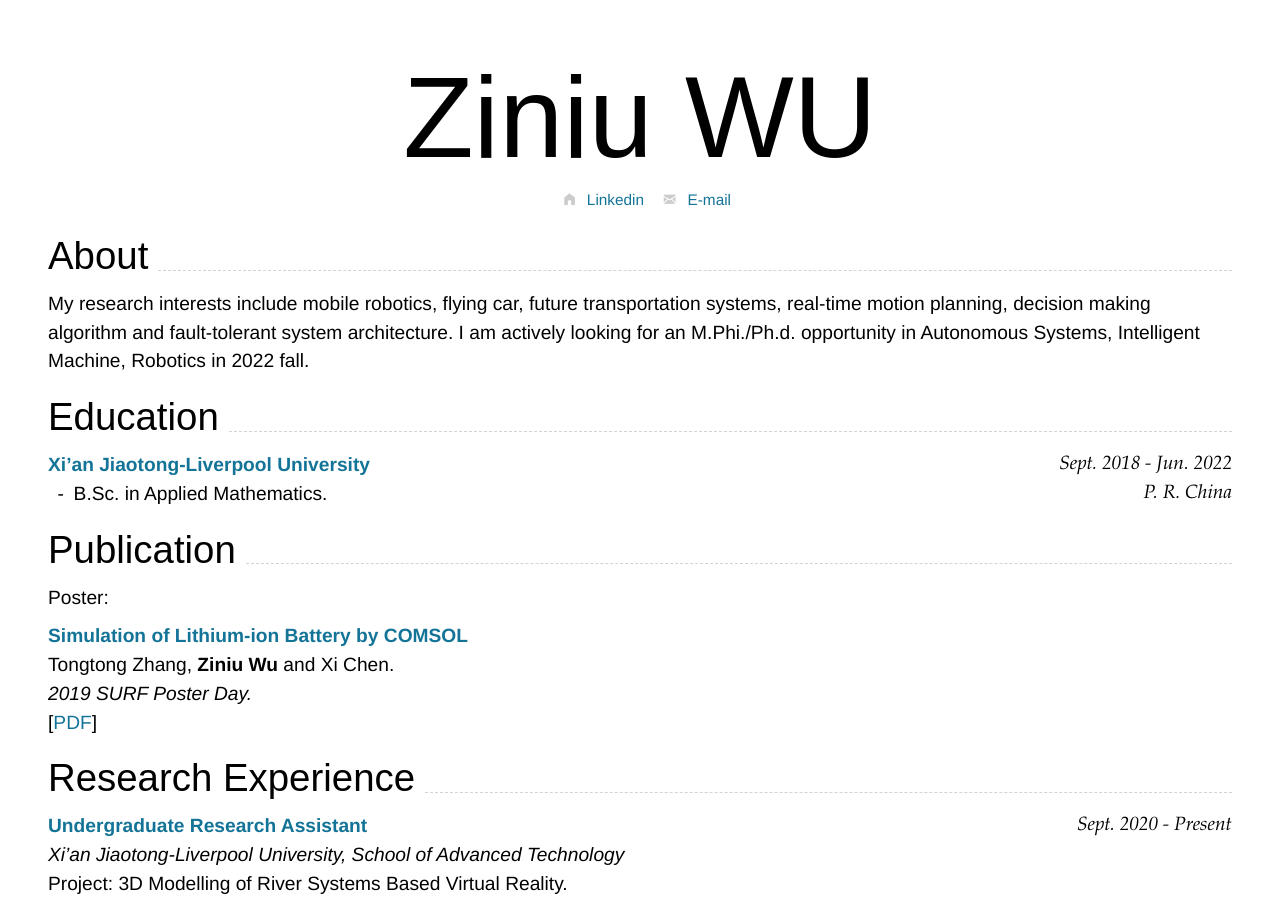
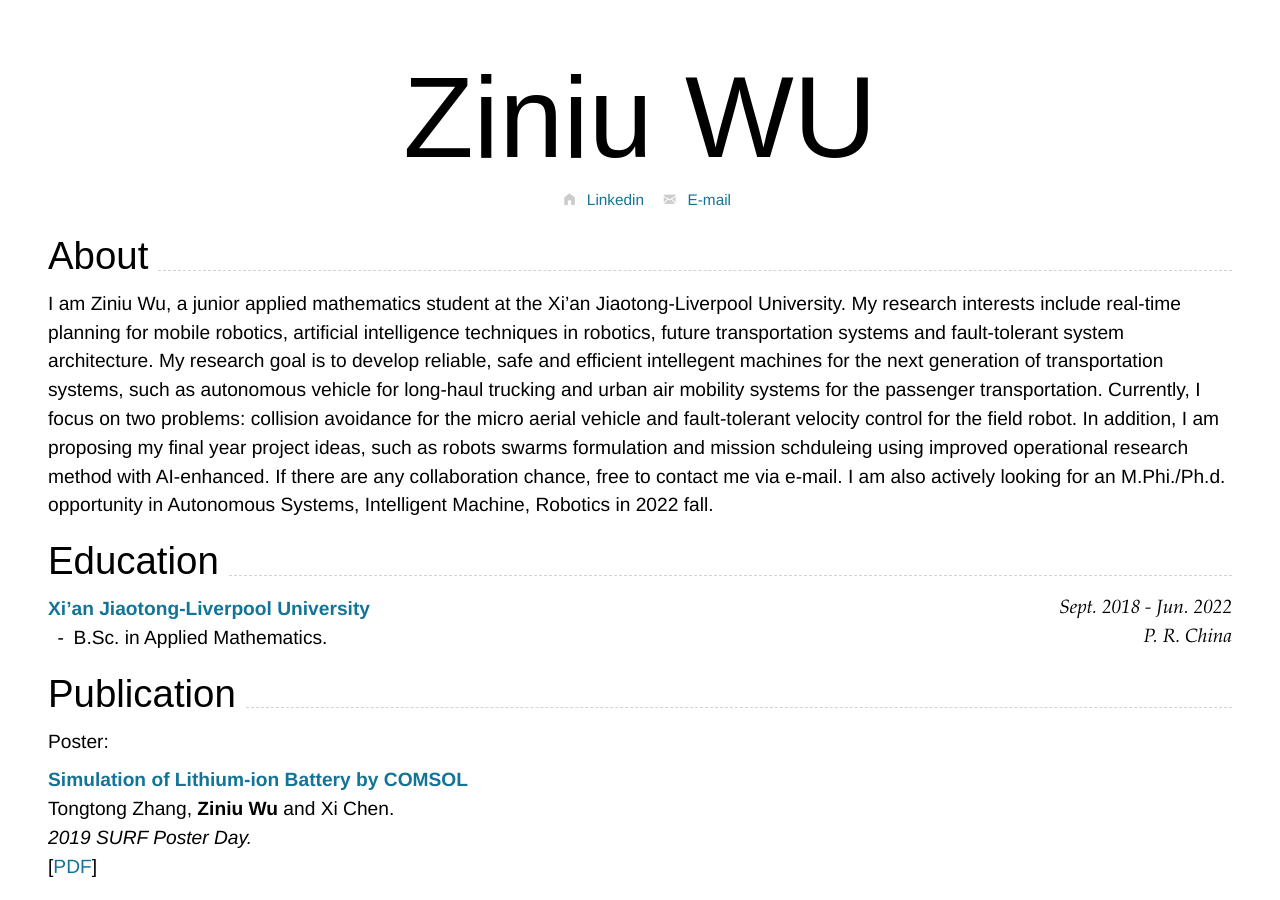
Before and after one commit to RoboDD/ziniu-cv, a Jekyll site: the page built from index.md, in a window 1280 px wide and 900 px high. Built offline with Jekyll 4.4.1, drawn with Linux system fonts in a browser that asks for light colours; nearby versions of some CDN libraries.

Commit message:
Update index.md

```diff
--- a/index.md
+++ b/index.md
@@ -23,7 +23,7 @@ Supported arguments:
 
 ## About
 
-My research interests include mobile robotics, flying car, future transportation systems, real-time motion planning, decision making algorithm and fault-tolerant system architecture. I am actively looking for an M.Phi./Ph.d. opportunity in Autonomous Systems, Intelligent Machine, Robotics in 2022 fall.
+I am Ziniu Wu, a junior applied mathematics student at the Xi'an Jiaotong-Liverpool University. My research interests include real-time planning for mobile robotics,  artificial intelligence techniques in robotics, future transportation systems and fault-tolerant system architecture. My research goal is to develop reliable, safe and efficient intellegent machines for the next generation of transportation systems, such as autonomous vehicle for long-haul trucking and urban air mobility systems for the passenger transportation. Currently, I focus on two problems:  collision avoidance for the micro aerial vehicle and fault-tolerant velocity control for the field robot. In addition, I am proposing my final year project ideas, such as robots swarms formulation and mission schduleing using improved operational research method with AI-enhanced. If there are any collaboration chance, free to contact me via e-mail. I am also actively looking for an M.Phi./Ph.d. opportunity in Autonomous Systems, Intelligent Machine, Robotics in 2022 fall.
 
 ## Education
 
```
